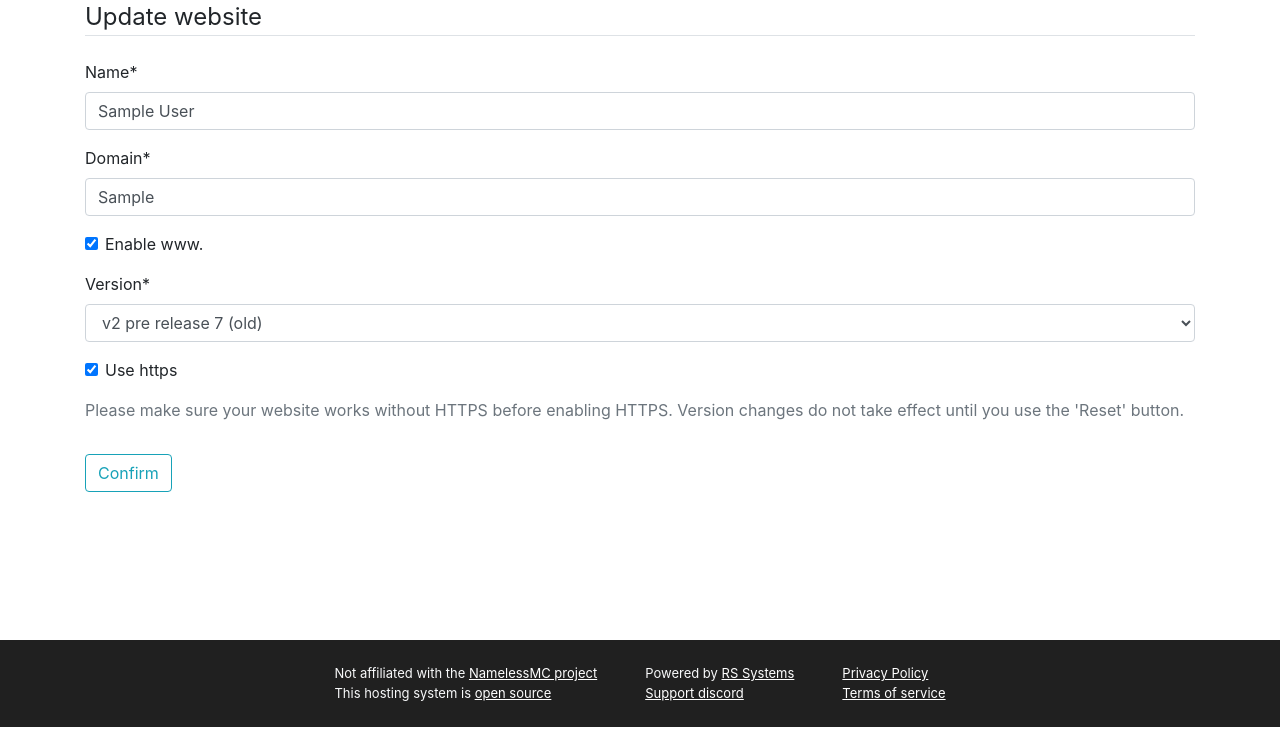
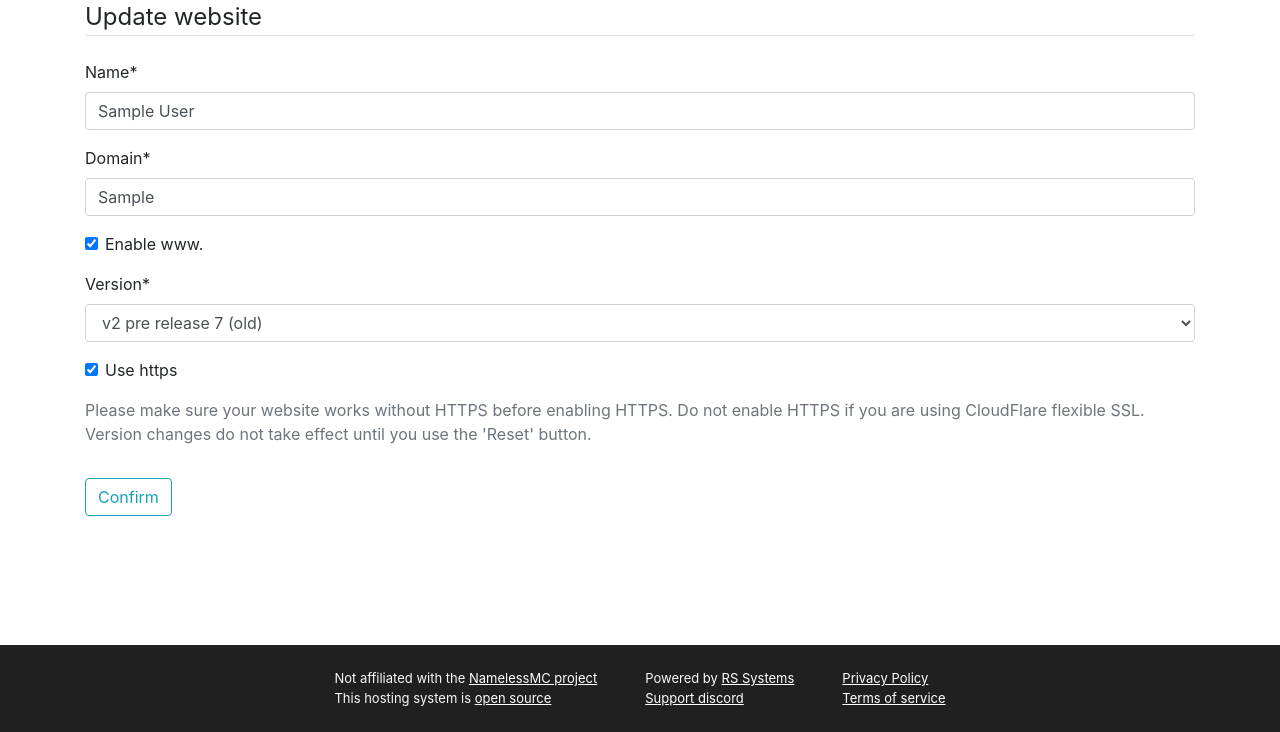
Before and after one commit to namelessmc-bot/namelessmc_hosting, a Django app: page /website/1/edit/ in a window 1280 px wide. Shown: the part 73-805 px from the top of the page. Run offline with Django 3.2, Linux system fonts and the light colour scheme; a user stored in the database is signed in; tables that the repository leaves empty hold one stand-in row (values such as "Sample post"); some libraries are stand-ins or nearby versions.

Commit message:
add note about cloudflare SSL

```diff
--- a/frontend/users/templates/users/website_form.html
+++ b/frontend/users/templates/users/website_form.html
@@ -14,8 +14,9 @@
             {{ form|crispy }}
             {% if object %}
                 <p class="text-muted">Please make sure your website works
-                 without HTTPS before enabling HTTPS. Version changes do
-                 not take effect until you use the 'Reset' button.</p>
+                 without HTTPS before enabling HTTPS. Do not enable HTTPS
+                 if you are using CloudFlare flexible SSL. Version changes
+                 do not take effect until you use the 'Reset' button.</p>
             {% endif %}
         </fieldset>
         <div class="form-group">
```
